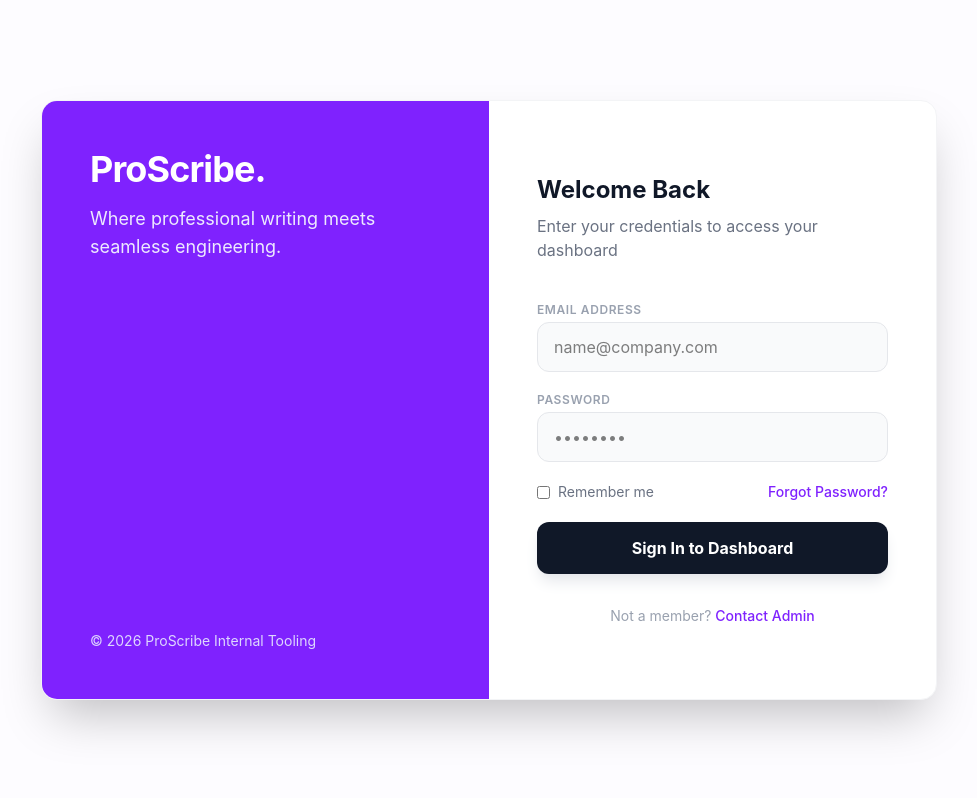
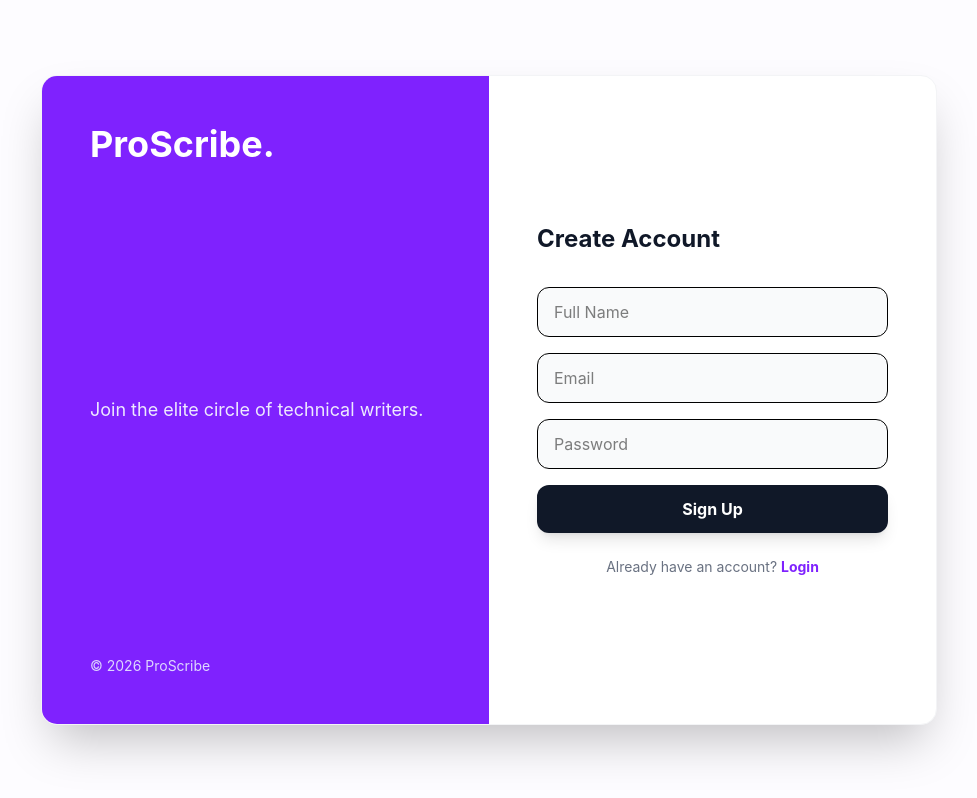
Before and after one commit to SouravDaroch/proscribe, a React (Vite) app in the folder frontend/: page /register in a window 1280 px wide. Before the commit this address led to /login. Shown: the whole page, without its empty margins (151-1128 px from the left). Built offline with nearby package versions, Linux system fonts and the light colour scheme.

Commit message:
feat: implement registration page with validation and API integration

```diff
--- a/frontend/src/App.tsx
+++ b/frontend/src/App.tsx
@@ -2,6 +2,7 @@ import { BrowserRouter as Router, Routes, Route, Navigate } from 'react-router-d
 import Login from './pages/login';
 import ProtectedRoute from './components/ProtectedRoute';
 import './App.css';
+import Register from './pages/Register';
 
 // Simple placeholder for now
 const Dashboard = () => <div className="p-10 text-2xl">Welcome to your Dashboard! (Private)</div>;
@@ -12,6 +13,7 @@ function App() {
       <Routes>
         {/* Public Routes */}
         <Route path="/login" element={<Login />} />
+        <Route path="/register" element={<Register />} />
 
         {/* Protected Routes */}
         <Route element={<ProtectedRoute />}>
--- /dev/null
+++ b/frontend/src/pages/Register.tsx
@@ -0,0 +1,62 @@
+import { useForm } from 'react-hook-form';
+import { useNavigate, Link } from 'react-router-dom';
+import api from '../api/axios';
+
+const Register = () => {
+  const { register, handleSubmit } = useForm();
+  const navigate = useNavigate();
+
+  const onSubmit = async (data: any) => {
+    try {
+      await api.post('/auth/register', data);
+      alert('Registration successful! Please login.');
+      navigate('/login');
+    } catch (err: any) {
+      alert(err.response?.data?.message || 'Registration failed');
+    }
+  };
+
+  return (
+    <div className="min-h-screen flex items-center justify-center bg-[#fdfcff] p-4">
+      <div className="flex w-full max-w-4xl h-[650px] bg-white rounded-2xl shadow-2xl overflow-hidden border border-gray-100">
+        {/* Left Side (Same Branding) */}
+        <div className="hidden md:flex md:w-1/2 bg-violet-600 p-12 flex-col justify-between text-white">
+          <h1 className="text-4xl font-bold">ProScribe.</h1>
+          <p className="text-violet-100 text-lg">Join the elite circle of technical writers.</p>
+          <div className="text-sm text-violet-200">© 2026 ProScribe</div>
+        </div>
+
+        {/* Right Side (Form) */}
+        <div className="w-full md:w-1/2 p-12 flex flex-col justify-center">
+          <h2 className="text-2xl font-bold text-gray-900 mb-8">Create Account</h2>
+          <form onSubmit={handleSubmit(onSubmit)} className="space-y-4">
+            <input
+              {...register('name', { required: true })}
+              className="w-full px-4 py-3 bg-gray-50 border rounded-xl outline-none focus:ring-2 focus:ring-violet-500"
+              placeholder="Full Name"
+            />
+            <input
+              {...register('email', { required: true })}
+              className="w-full px-4 py-3 bg-gray-50 border rounded-xl outline-none focus:ring-2 focus:ring-violet-500"
+              placeholder="Email"
+            />
+            <input
+              type="password"
+              {...register('password', { required: true, minLength: 6 })}
+              className="w-full px-4 py-3 bg-gray-50 border rounded-xl outline-none focus:ring-2 focus:ring-violet-500"
+              placeholder="Password"
+            />
+            <button className="w-full bg-gray-900 text-white font-bold py-3 rounded-xl hover:bg-gray-800 transition-all shadow-lg">
+              Sign Up
+            </button>
+          </form>
+          <p className="mt-6 text-center text-sm text-gray-500">
+            Already have an account? <Link to="/login" className="text-violet-600 font-bold">Login</Link>
+          </p>
+        </div>
+      </div>
+    </div>
+  );
+};
+
+export default Register;
```
